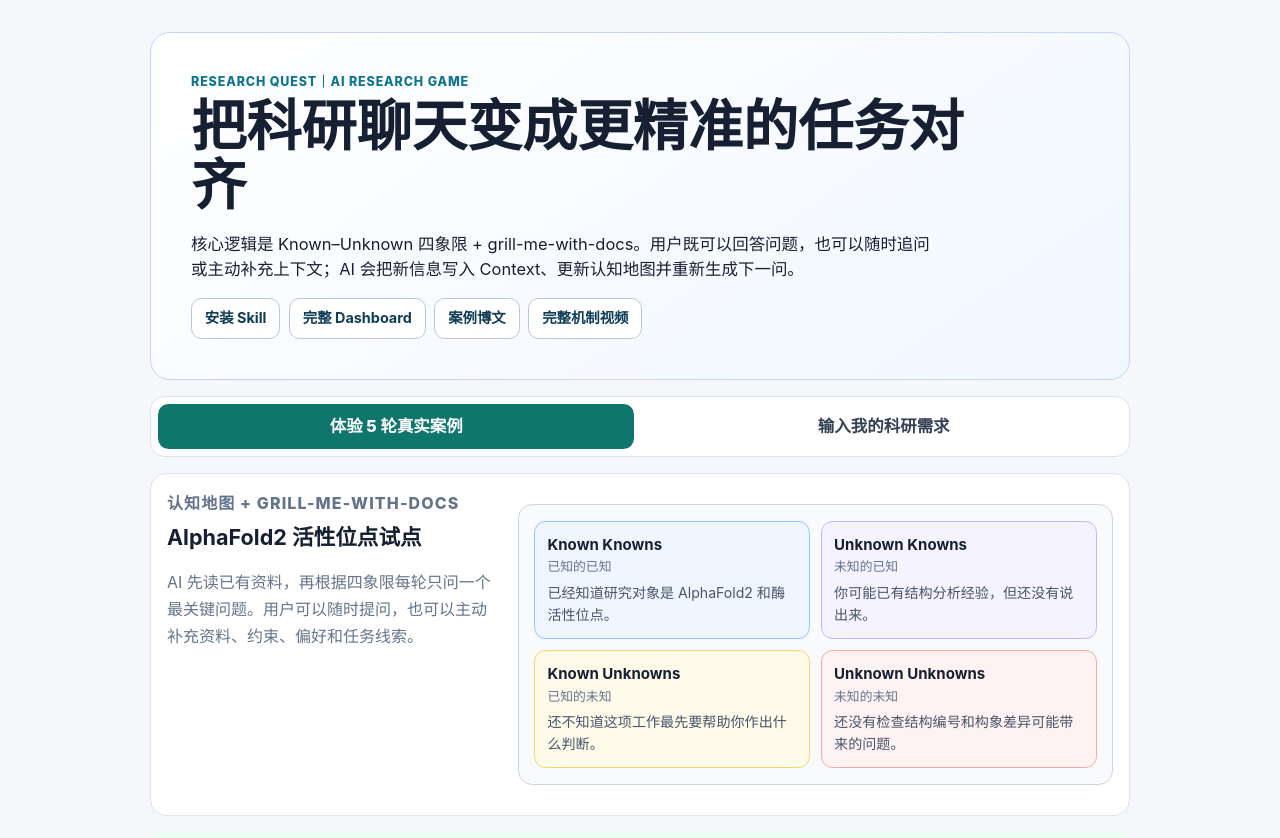
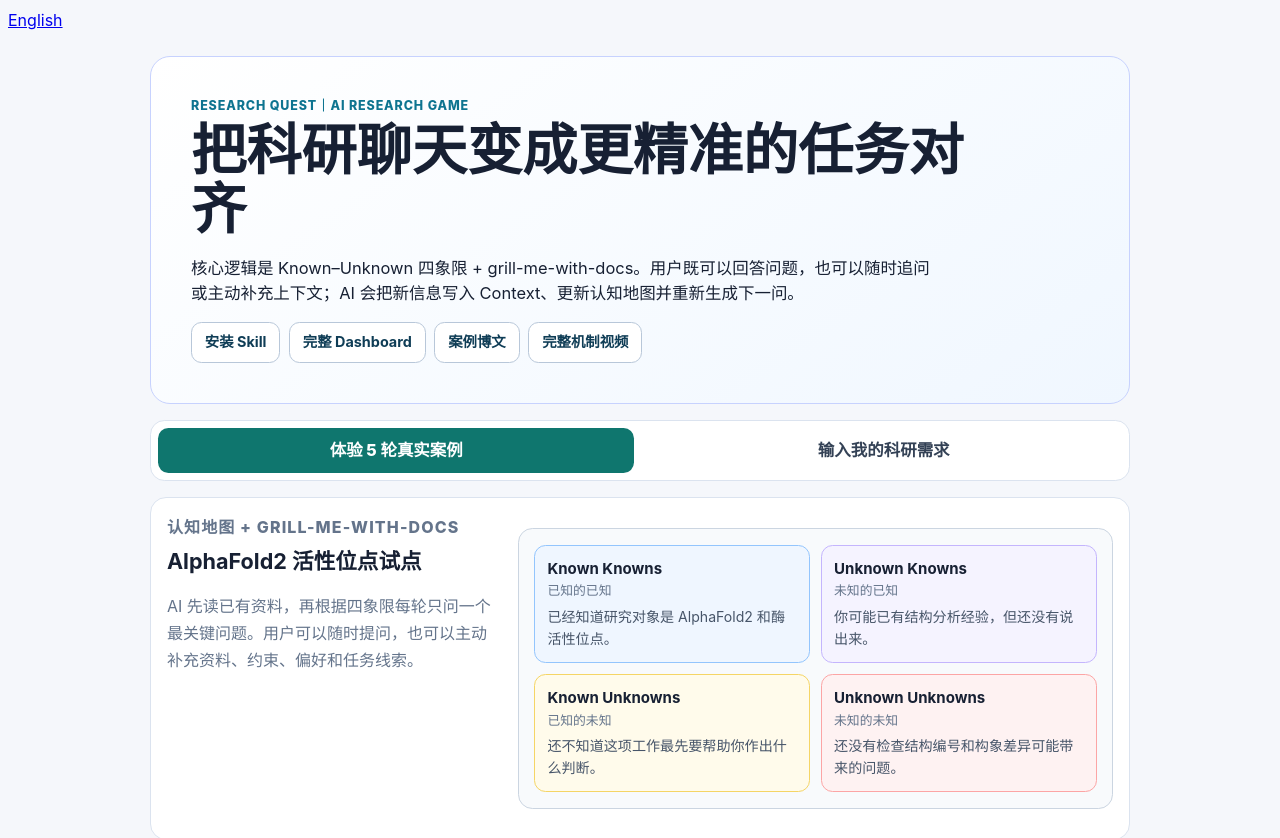
Before and after one commit to John-Lin98/ai-research-quest, a React (Vite) app in the folder app/: page / in a window 1280 px wide. Shown: the top 838 px of the page. Built offline with nearby package versions, Linux system fonts and the light colour scheme.

Commit message:
为中文 Demo 与 Dashboard 加入英文入口

```diff
--- a/app/src/App.tsx
+++ b/app/src/App.tsx
@@ -5,6 +5,14 @@
 import type { CampaignId, GameState, LevelId } from "./types/index.ts";
 
 const store = new QuestStore();
+
+function LanguageSwitch() {
+  return (
+    <a className="rq-language-switch" href="./en/" lang="en" aria-label="Switch to the English version">
+      English
+    </a>
+  );
+}
 
 function download(record: { content: string | null; filename: string | null; media_type: string }): boolean {
   if (!record.content || !record.filename) return false;
@@ -85,7 +93,7 @@
     <QuestShell>
       <nav className="rq-product-nav" aria-label="完整 Dashboard 导航">
         <a href="./">返回聊天式 Demo</a>
-        <a href="https://github.com/John-Lin98/ai-research-quest/releases/tag/v1.1.0">安装 Skill</a>
+        <a href="https://github.com/John-Lin98/ai-research-quest/releases/latest">安装 Skill</a>
         <a href="./case-study-alphafold-casp14.html">案例博文</a>
       </nav>
       <p className="rq-live-status" role="status">{notice}</p>
@@ -179,5 +187,10 @@
 
 export default function App() {
   const view = new URLSearchParams(window.location.search).get("view");
-  return view === "full" ? <FullDashboardApp /> : <ChatQuestDemo />;
+  return (
+    <>
+      <LanguageSwitch />
+      {view === "full" ? <FullDashboardApp /> : <ChatQuestDemo />}
+    </>
+  );
 }
```
